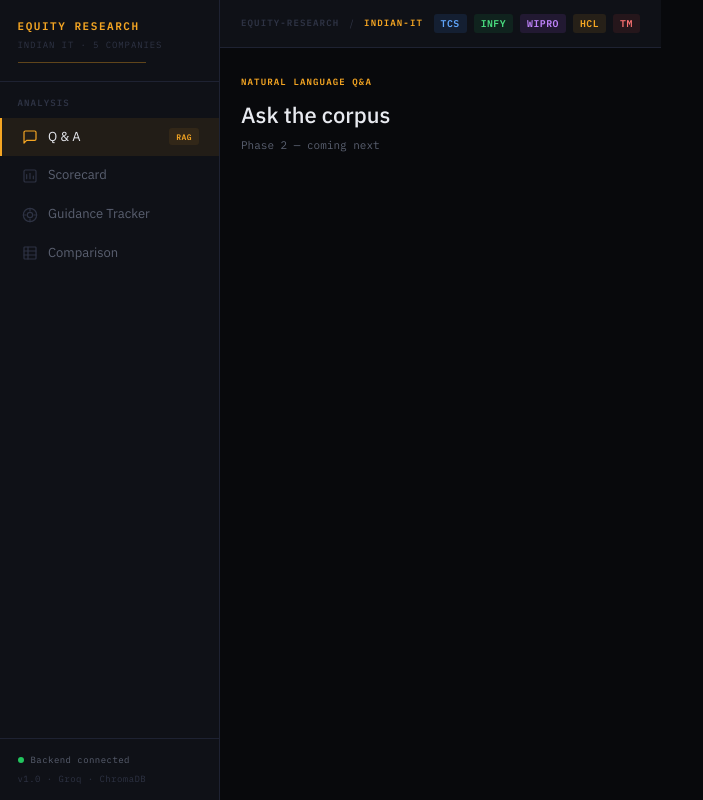
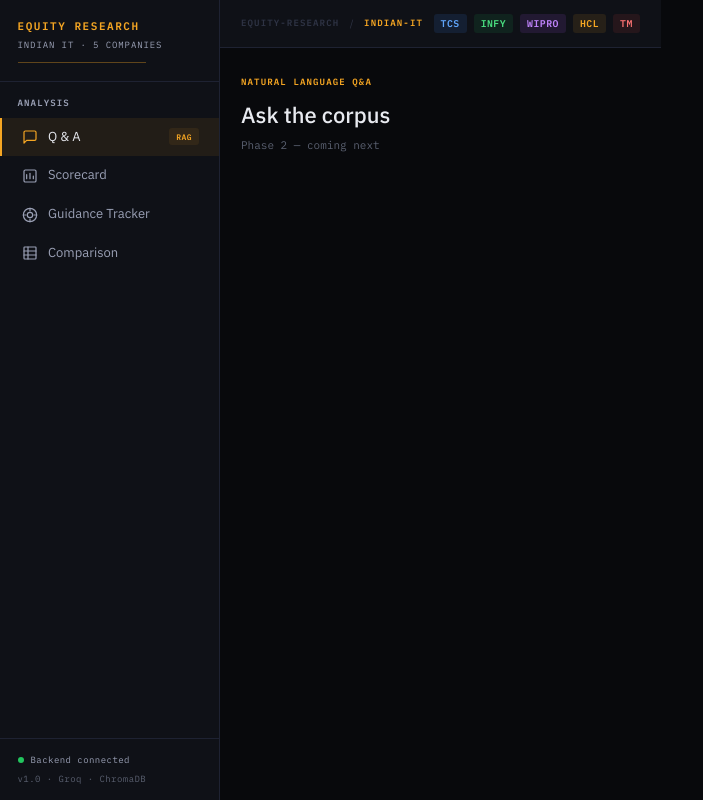
Before and after one commit to Vivan-Tejani/Equity_Agent, a React (Vite) app: page / in a window 1280 px wide. Shown: the whole page, without its empty margins (0-703 px from the left). Built offline with nearby package versions, Linux system fonts and the light colour scheme.

Commit message:
Changed the font color for side bar

```diff
--- a/src/components/sidebar.jsx
+++ b/src/components/sidebar.jsx
@@ -83,14 +83,13 @@
             fontFamily: "var(--font-mono)",
             fontSize: 9,
             letterSpacing: "0.1em",
-            color: "var(--color-text-faint)",
+            color: "var(--color-text-secondary)",
             textTransform: "uppercase",
             marginTop: 3,
           }}
         >
           Indian IT · 5 Companies
         </span>
-        {/* Amber underline */}
         <div
           style={{
             marginTop: 10,
@@ -106,7 +105,7 @@
       <nav className="flex flex-col py-4 flex-1">
         <span
           className="section-label px-5 mb-2"
-          style={{ color: "var(--color-text-faint)" }}
+          style={{ color: "var(--color-text-secondary)" }}
         >
           Analysis
         </span>
@@ -130,14 +129,20 @@
                 : "transparent",
               color: isActive
                 ? "var(--color-text-primary)"
-                : "var(--color-text-muted)",
+                : "var(--color-text-secondary)",
               transition: "all 0.12s",
             })}
-            className="nav-link-item"
           >
             {({ isActive }) => (
               <>
-                <span style={{ color: isActive ? "var(--color-amber)" : "var(--color-text-faint)", display: "flex" }}>
+                <span
+                  style={{
+                    color: isActive
+                      ? "var(--color-amber)"
+                      : "var(--color-text-secondary)",
+                    display: "flex",
+                  }}
+                >
                   {item.icon}
                 </span>
                 <span
@@ -187,7 +192,7 @@
             style={{
               fontFamily: "var(--font-mono)",
               fontSize: 9,
-              color: "var(--color-text-muted)",
+              color: "var(--color-text-secondary)",
               letterSpacing: "0.05em",
             }}
           >
@@ -198,7 +203,7 @@
           style={{
             fontFamily: "var(--font-mono)",
             fontSize: 9,
-            color: "var(--color-text-faint)",
+            color: "var(--color-text-muted)",
             marginTop: 4,
             letterSpacing: "0.05em",
           }}
```
